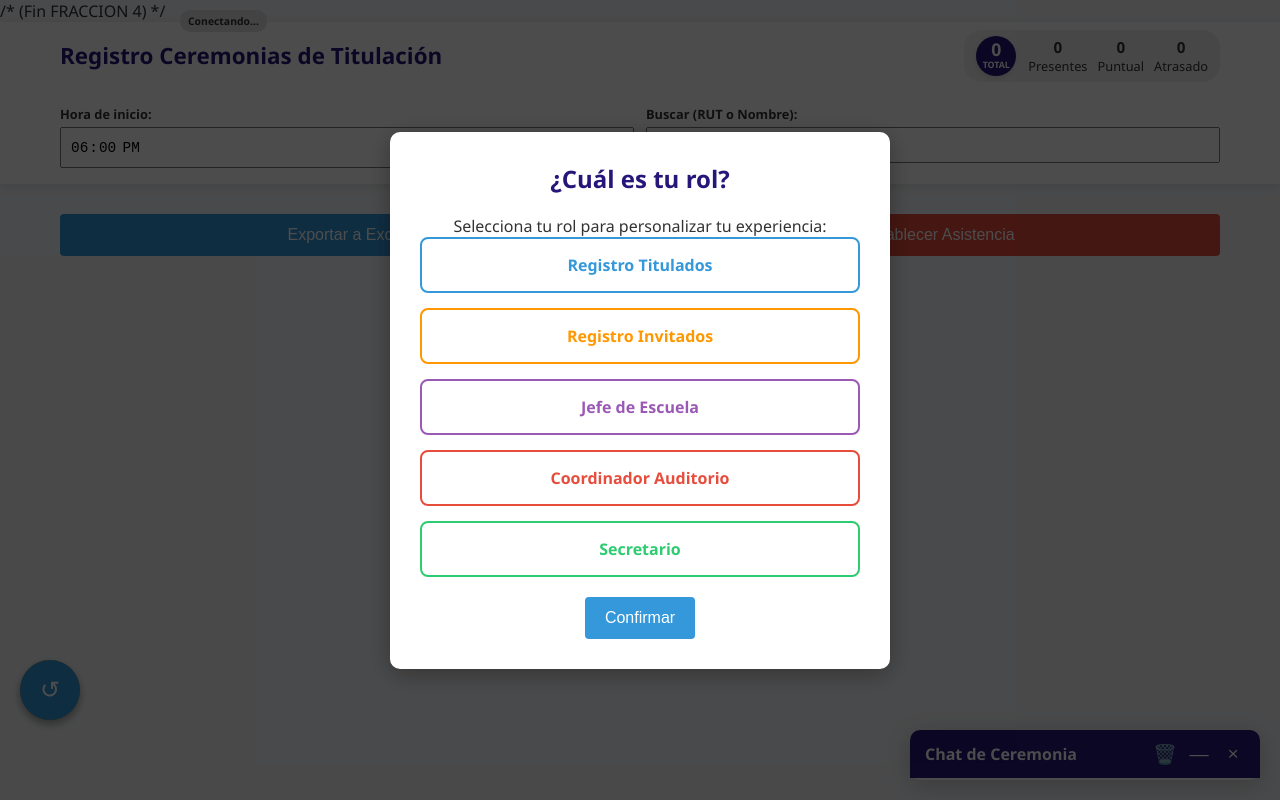
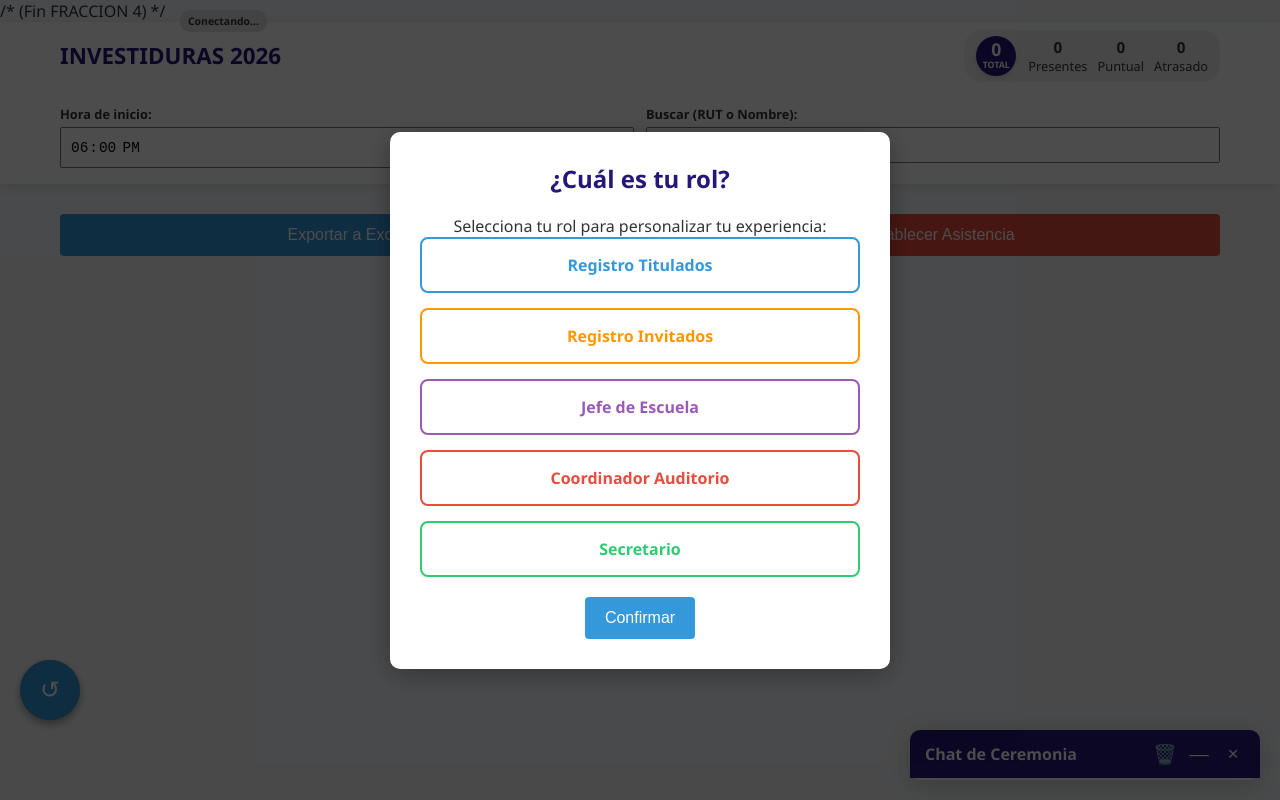
Before and after one commit to luis-berrios/Registro-ceremonia-6.1, a plain HTML site: page index.html in a window 1280 px wide. Drawn offline with Linux system fonts and the light colour scheme; no server answers.

Commit message:
cambio de titulo
cambio de titulo

```diff
--- a/index.html
+++ b/index.html
@@ -607,7 +607,7 @@
     <div class="titulo-contenedor">
       <div class="encabezado-superior">
         <div class="encabezado-titulo">
-          <h2>Registro Ceremonias de Titulación</h2>
+          <h2>INVESTIDURAS 2026</h2>
         </div>
         <div class="contador-contenedor-compacto">
           <div class="contador-total-compacto">
```
